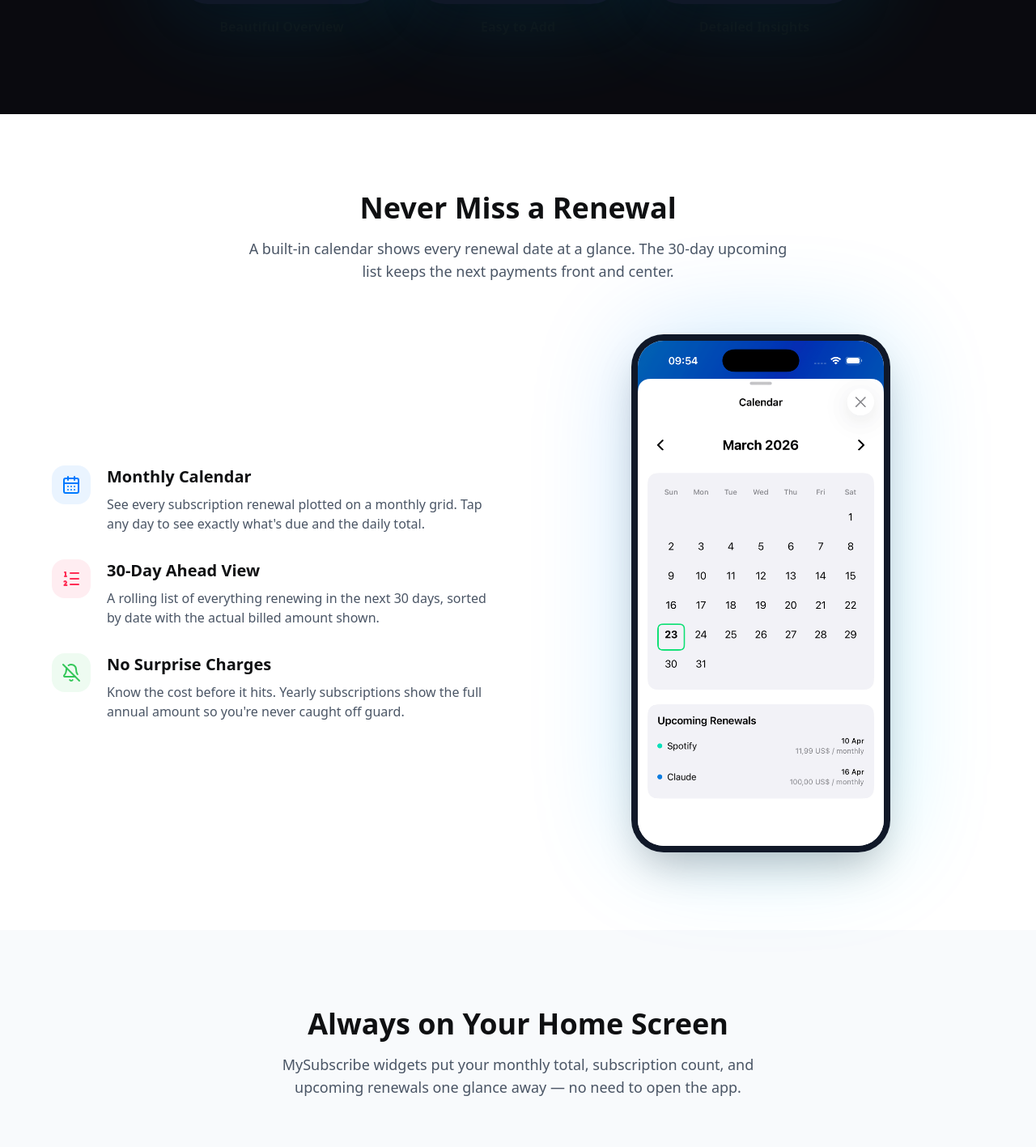
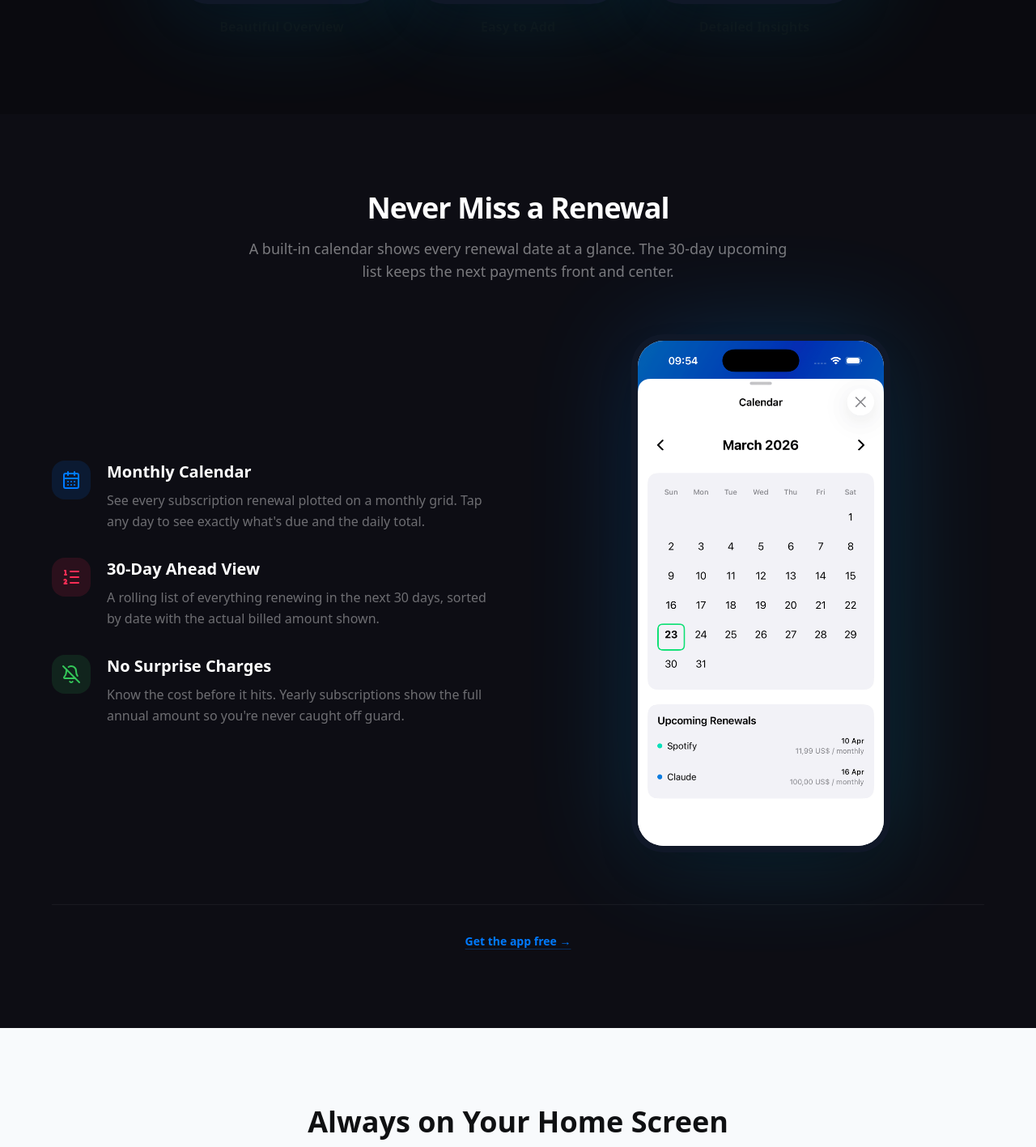
Before and after one commit to BuildTheWeb1/my-subscribe-landing, a Next.js app: page / in a window 1280 px wide. Shown: the part 2587-4004 px from the top of the page at 81% size. Built offline with nearby package versions, Linux system fonts and the light colour scheme.

Commit message:
style: renewals dark restyle + mid-page CTA nudge

```diff
--- a/src/components/RenewalsSection.tsx
+++ b/src/components/RenewalsSection.tsx
@@ -32,9 +32,7 @@ const containerVariants = {
   hidden: { opacity: 0 },
   visible: {
     opacity: 1,
-    transition: {
-      staggerChildren: 0.1,
-    },
+    transition: { staggerChildren: 0.1 },
   },
 };
 
@@ -49,7 +47,7 @@ const itemVariants = {
 
 export default function RenewalsSection() {
   return (
-    <section className="py-24 px-6 bg-white">
+    <section className="py-24 px-6 bg-[#0D0D14]">
       <div className="max-w-6xl mx-auto">
         <motion.div
           initial={{ opacity: 0, y: 20 }}
@@ -58,10 +56,10 @@ export default function RenewalsSection() {
           transition={{ duration: 0.5 }}
           className="text-center mb-16"
         >
-          <h2 className="text-3xl md:text-4xl font-bold text-[#0F1012] mb-4">
+          <h2 className="text-3xl md:text-4xl font-extrabold text-white mb-4 tracking-tight">
             Never Miss a Renewal
           </h2>
-          <p className="text-gray-600 max-w-2xl mx-auto text-lg">
+          <p className="text-white/45 max-w-2xl mx-auto text-lg">
             A built-in calendar shows every renewal date at a glance. The 30-day upcoming list keeps the next payments front and center.
           </p>
         </motion.div>
@@ -82,15 +80,15 @@ export default function RenewalsSection() {
               >
                 <div
                   className="w-12 h-12 rounded-2xl flex items-center justify-center flex-shrink-0"
-                  style={{ backgroundColor: `${row.color}15` }}
+                  style={{ backgroundColor: `${row.color}20` }}
                 >
                   <row.icon size={24} style={{ color: row.color }} />
                 </div>
                 <div>
-                  <h3 className="text-xl font-semibold text-[#0F1012] mb-2">
+                  <h3 className="text-xl font-semibold text-white mb-2">
                     {row.title}
                   </h3>
-                  <p className="text-gray-600">{row.description}</p>
+                  <p className="text-white/40 leading-relaxed">{row.description}</p>
                 </div>
               </motion.div>
             ))}
@@ -106,6 +104,24 @@ export default function RenewalsSection() {
             <PhoneMockup type="renewal" size="large" />
           </motion.div>
         </div>
+
+        {/* Mid-page CTA nudge */}
+        <motion.div
+          initial={{ opacity: 0, y: 10 }}
+          whileInView={{ opacity: 1, y: 0 }}
+          viewport={{ once: true }}
+          transition={{ duration: 0.4, delay: 0.3 }}
+          className="border-t border-white/[0.05] mt-16 pt-8 text-center"
+        >
+          <a
+            href="https://apps.apple.com/app/my-subscribe/id6757849924"
+            target="_blank"
+            rel="noopener noreferrer"
+            className="text-[#007AFF] font-semibold text-sm hover:text-[#60B4FF] transition-colors underline underline-offset-4 decoration-[#007AFF]/30"
+          >
+            Get the app free →
+          </a>
+        </motion.div>
       </div>
     </section>
   );
```
